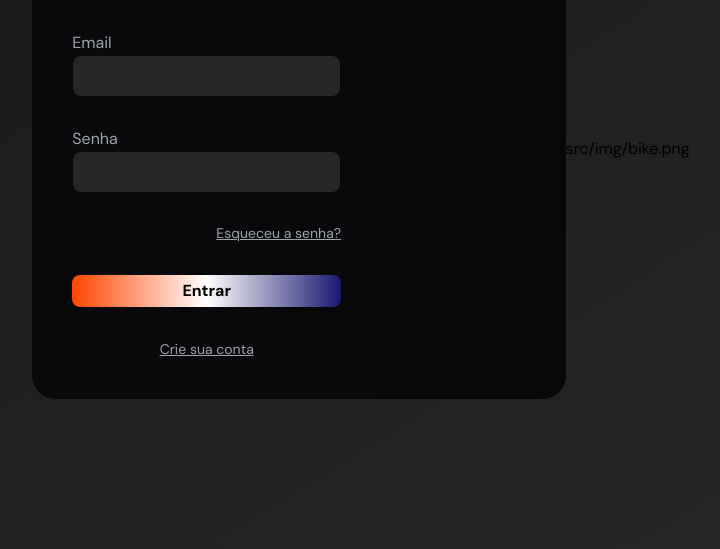
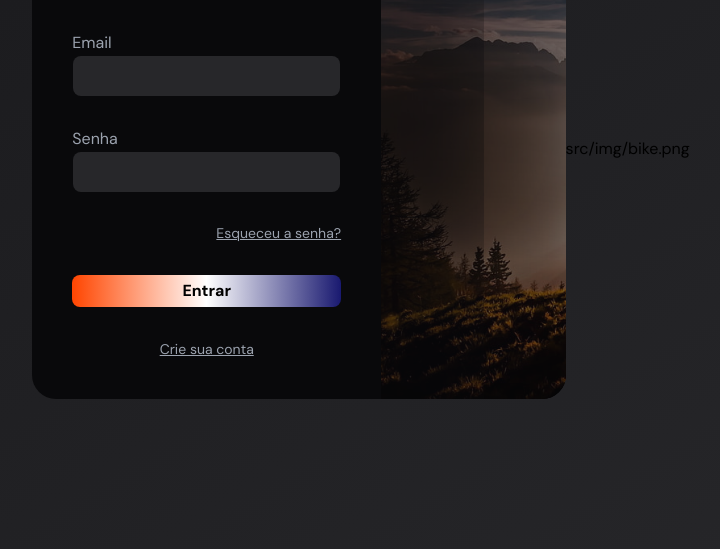
Before and after one commit to igorlima92/Next-Ride, a website: page index.html in a window 1280 px wide. Shown: the part 251-800 px from the top of the page, without its empty margins (279-999 px from the left). Drawn offline with Linux system fonts and the light colour scheme.

Commit message:
Update index.html

```diff
--- a/index.html
+++ b/index.html
@@ -56,7 +56,7 @@
         </section>
 
         <section id="picture"
-            class=" w-0 lg:w-7/12 bg-[url('src/img/bike.png')] bg-cover rounded-r-3xl shadow-[inset_350px_30px_400px_-100px_theme('colors.zinc.950')]">
+            class=" w-0 lg:w-7/12 bg-[url('/src/img/bike.png')] bg-cover rounded-r-3xl shadow-[inset_350px_30px_400px_-100px_theme('colors.zinc.950')]">
         </section>
     </section>
 
```
